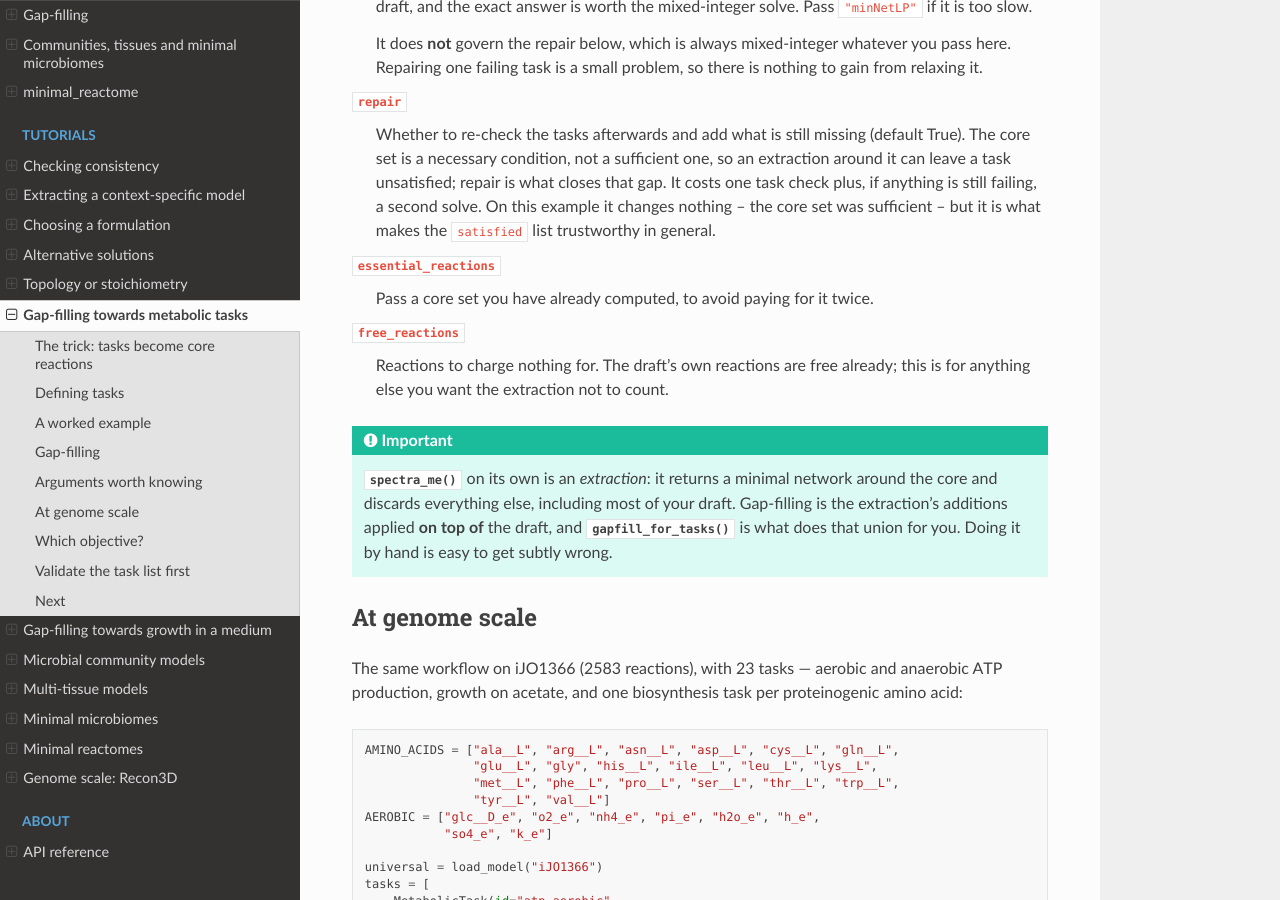
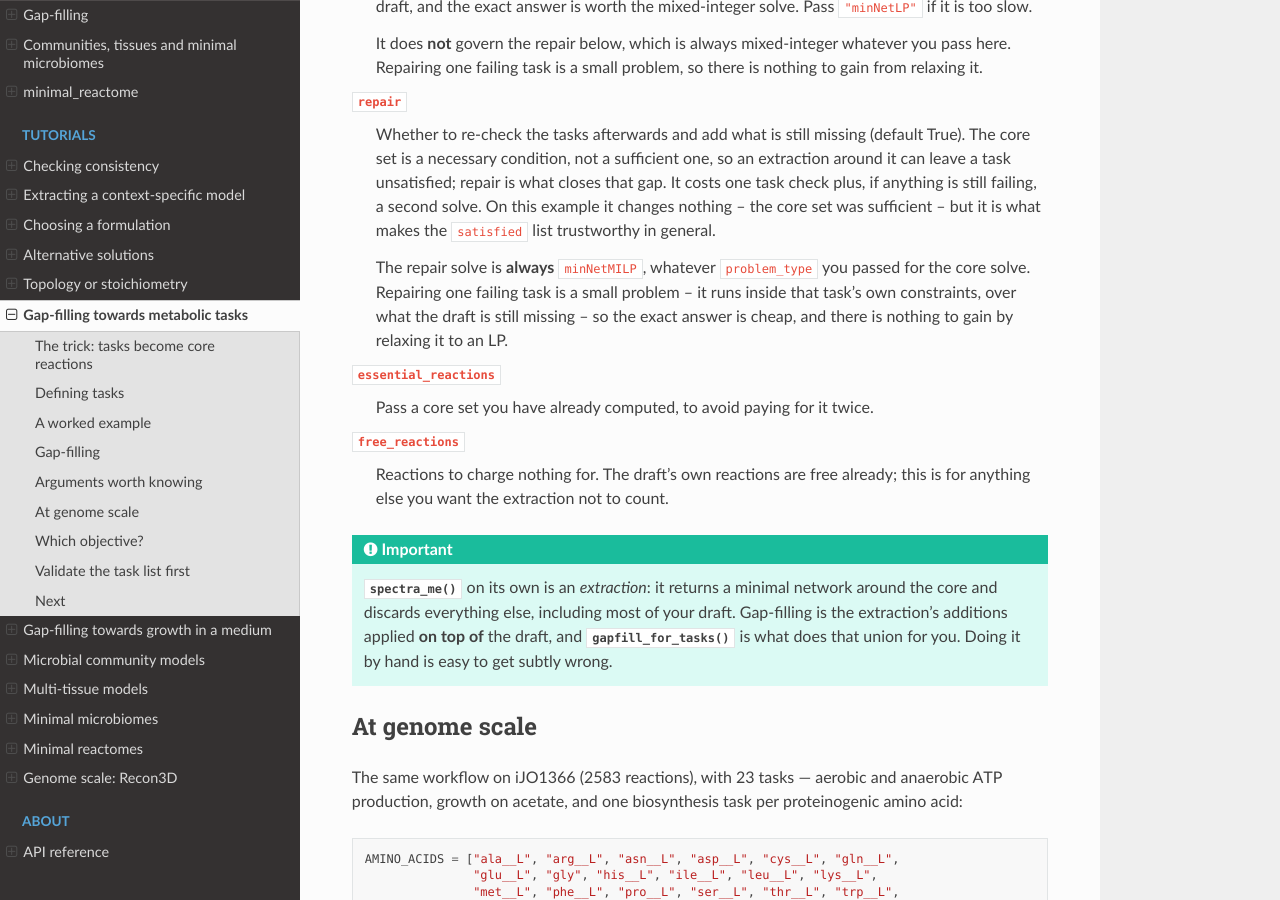
Before and after one commit to bisect-group/spectra-cobra, a Sphinx documentation site: the page built from docs/tutorials/gapfilling_tasks.rst, in a window 1280 px wide and 900 px high, scrolled down 4767 px. Built offline with Sphinx 7.4.7 and the Read the Docs theme 3.1.0, drawn with Linux system fonts in a browser that asks for light colours.

Commit message:
docs: say the repair solve is always mixed-integer
problem_type reaches the core solve only. A reader who passes "minNetLP" to
make the expensive solve affordable should know the repair stays exact
rather than following it, so state that on the repair argument itself and in
the docstring, not just under problem_type.

Co-Authored-By: Claude Opus 5 (1M context) <noreply@anthropic.com>

```diff
--- a/docs/tutorials/gapfilling_tasks.rst
+++ b/docs/tutorials/gapfilling_tasks.rst
@@ -265,6 +265,12 @@ Arguments worth knowing
    set was sufficient -- but it is what makes the ``satisfied`` list
    trustworthy in general.
 
+   The repair solve is **always** ``minNetMILP``, whatever ``problem_type``
+   you passed for the core solve. Repairing one failing task is a small
+   problem -- it runs inside that task's own constraints, over what the
+   draft is still missing -- so the exact answer is cheap, and there is
+   nothing to gain by relaxing it to an LP.
+
 ``essential_reactions``
    Pass a core set you have already computed, to avoid paying for it twice.
 
```
Also changed, not shown: 1 other file.
